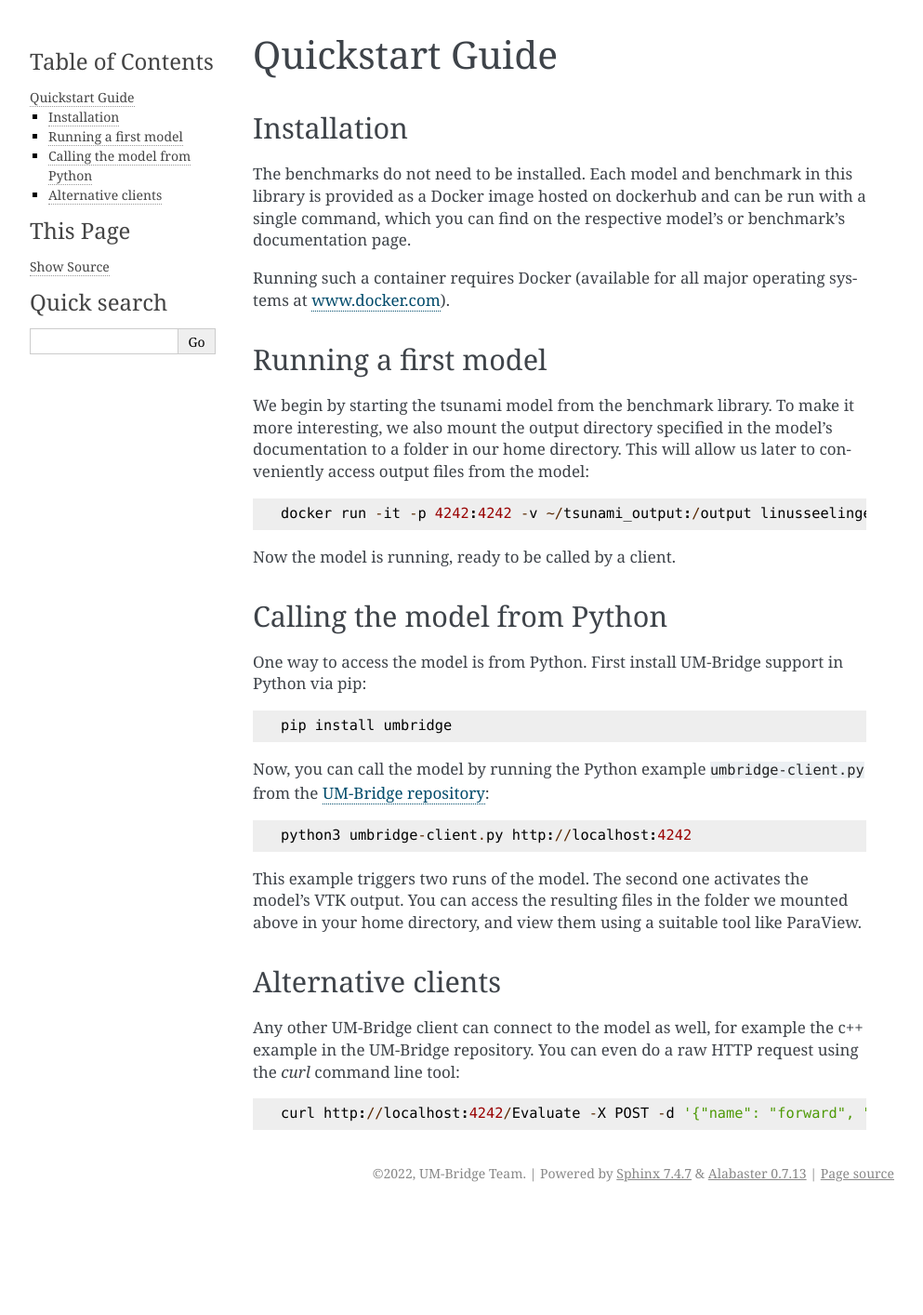
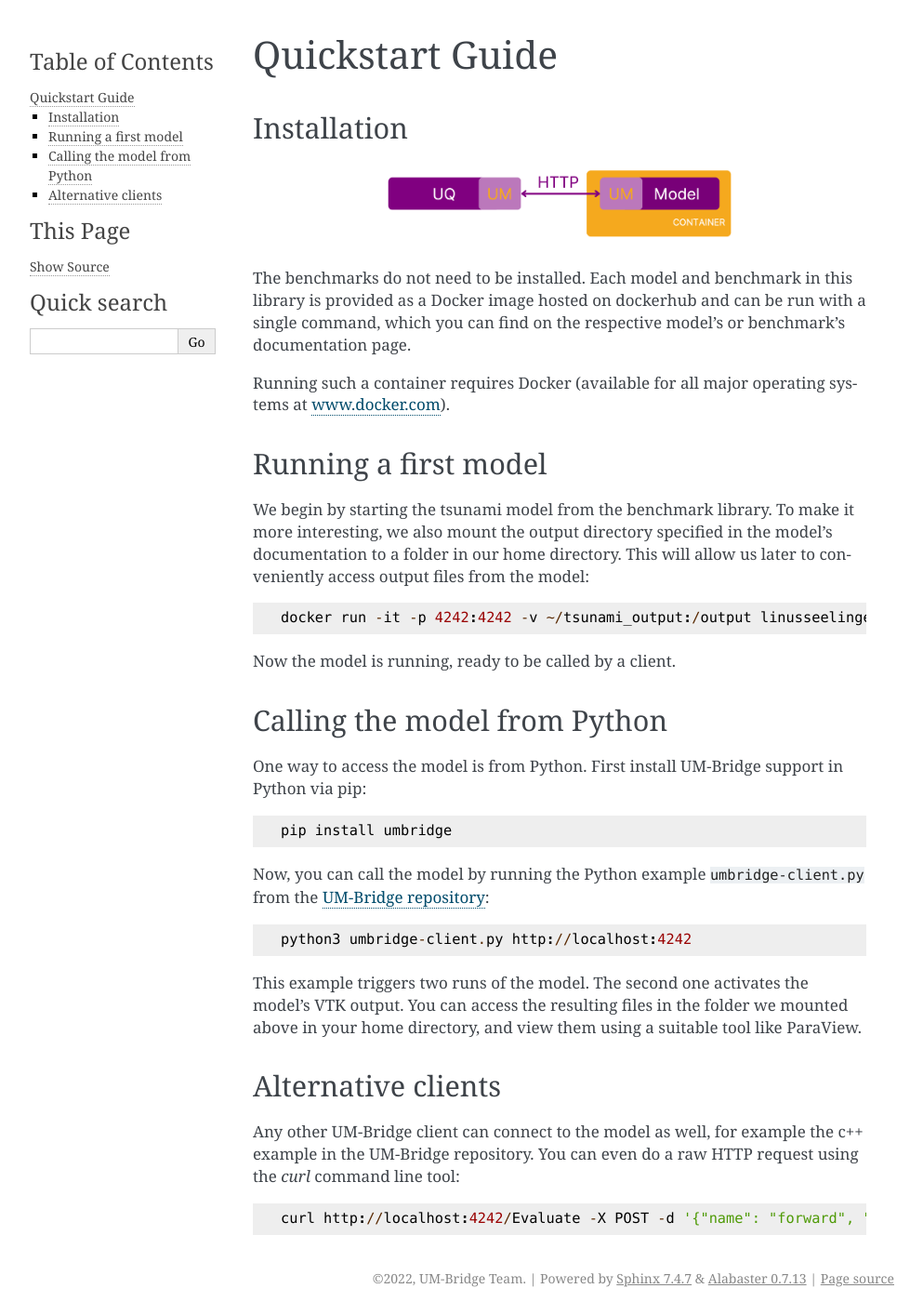
Before and after one commit to UM-Bridge/benchmarks, a Sphinx documentation site: the page built from docs/source/quickstart.rst, in a window 1280 px wide. Shown: the whole page at 93% size, without its empty margins (148-1141 px from the left). Built offline with Sphinx 7.4.7, drawn with Linux system fonts in a browser that asks for light colours; pages that are not in the unit, such as notebooks, are missing from menus; before the commit the page ends 1301 px from its top, so only the background shows below that.

Commit message:
Update quickstart.rst
added graphic

```diff
--- a/docs/source/quickstart.rst
+++ b/docs/source/quickstart.rst
@@ -4,6 +4,12 @@ Quickstart Guide
 
 Installation
 ==============
+
+.. image:: logos/UQ-Model-UM.png
+   :width: 400
+   :align: center
+   :alt: UQ-Model idea
+
 
 The benchmarks do not need to be installed. Each model and benchmark in this library is provided as a Docker image hosted on dockerhub and can be run with a single command, which you can find on the respective model's or benchmark's documentation page.
 
```
